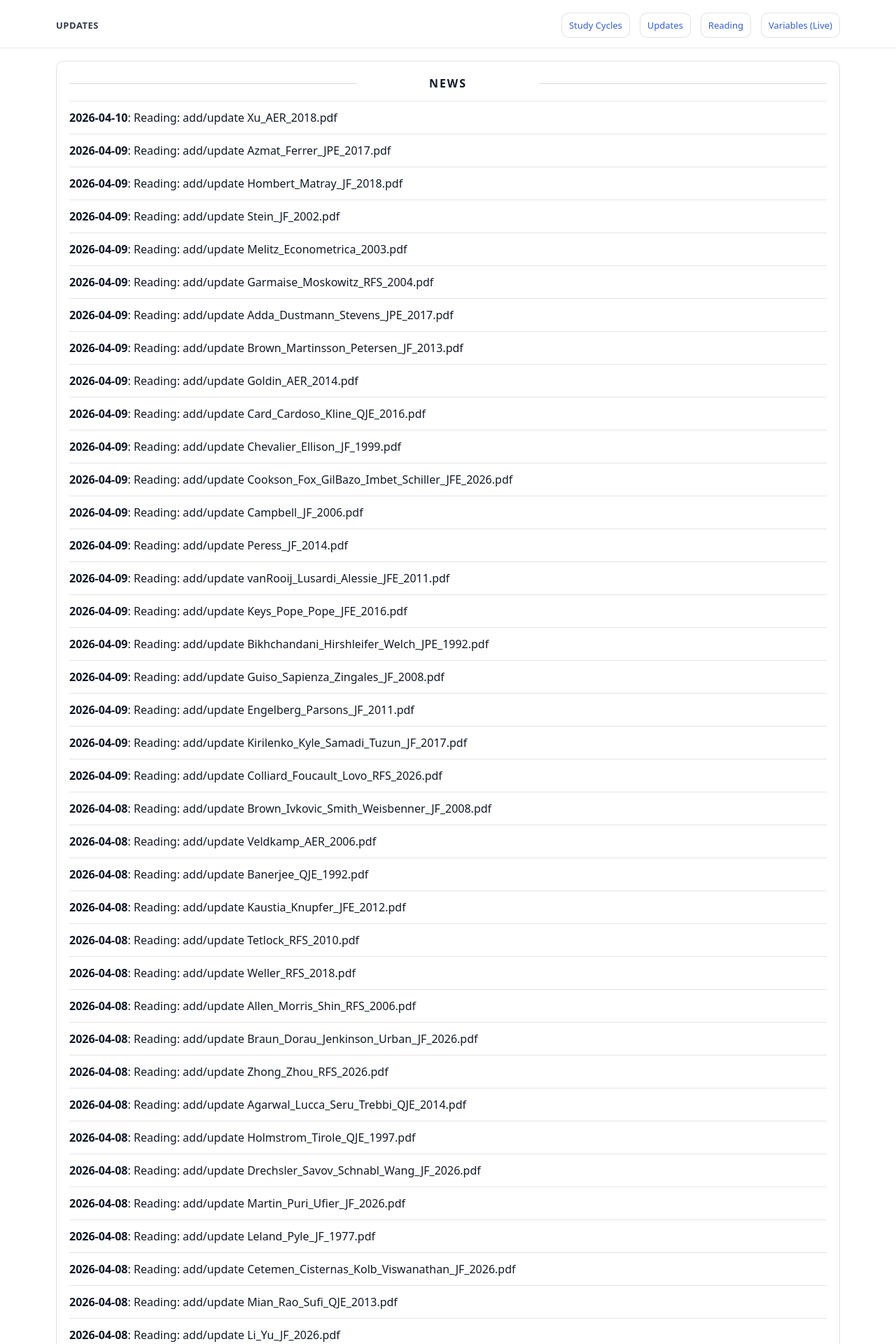
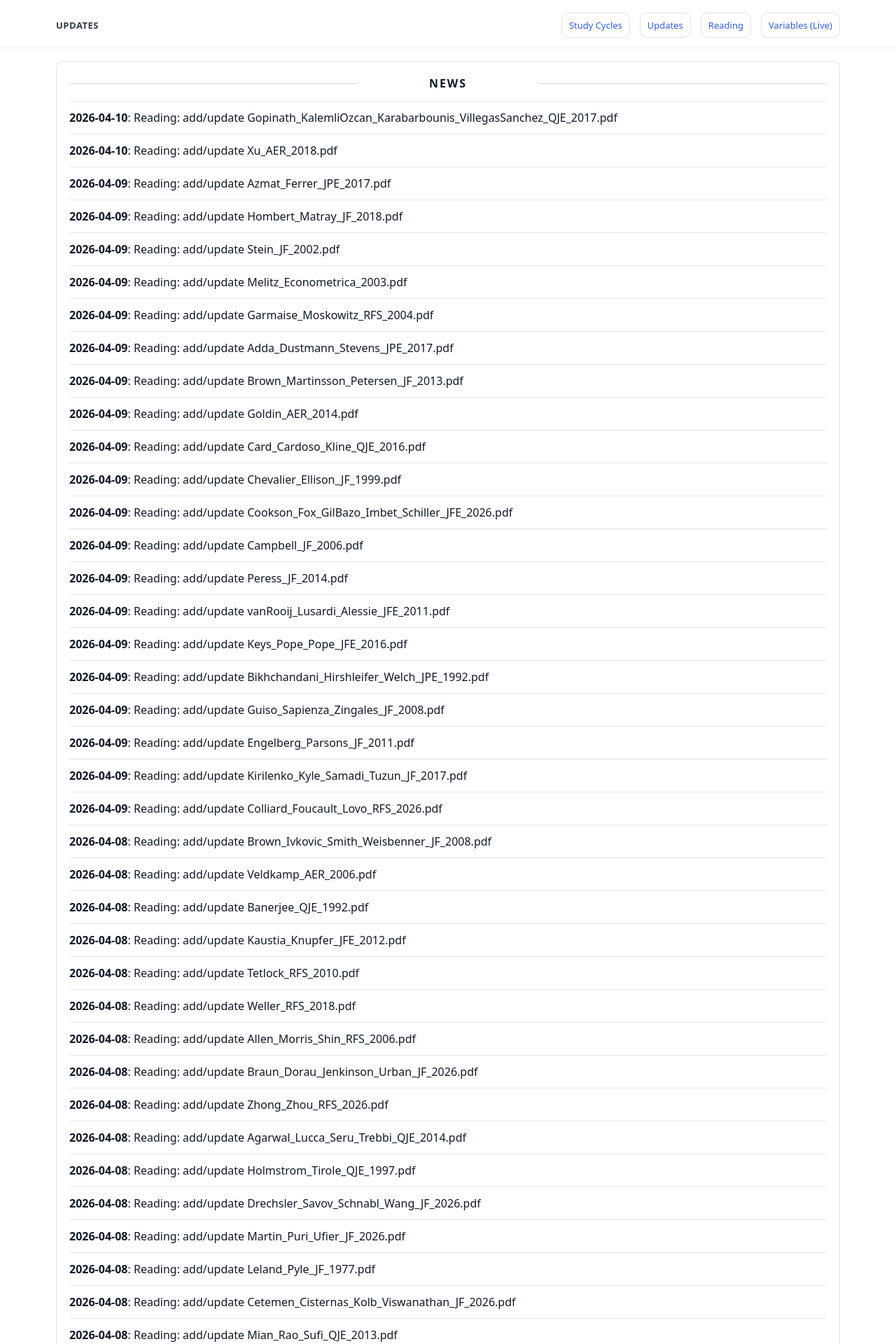
Before and after one commit to yaxinzn/study-archive, a Jekyll site: the page built from updates/index.md, in a window 1280 px wide. Shown: the top 1920 px of the page at 70% size. Built offline with Jekyll 4.4.1, drawn with Linux system fonts in a browser that asks for light colours; some of the changed text lies outside the part shown.

Commit message:
chore: update NEWS feed

```diff
--- a/_data/news.yml
+++ b/_data/news.yml
@@ -1,4 +1,7 @@
 # Auto-generated update history (sorted newest -> oldest). Do not edit manually.
+- ts: "1775766877"
+  date: "2026-04-10"
+  title: "Reading: add/update Gopinath_KalemliOzcan_Karabarbounis_VillegasSanchez_QJE_2017.pdf"
 - ts: "1775765667"
   date: "2026-04-10"
   title: "Reading: add/update Xu_AER_2018.pdf"
```
